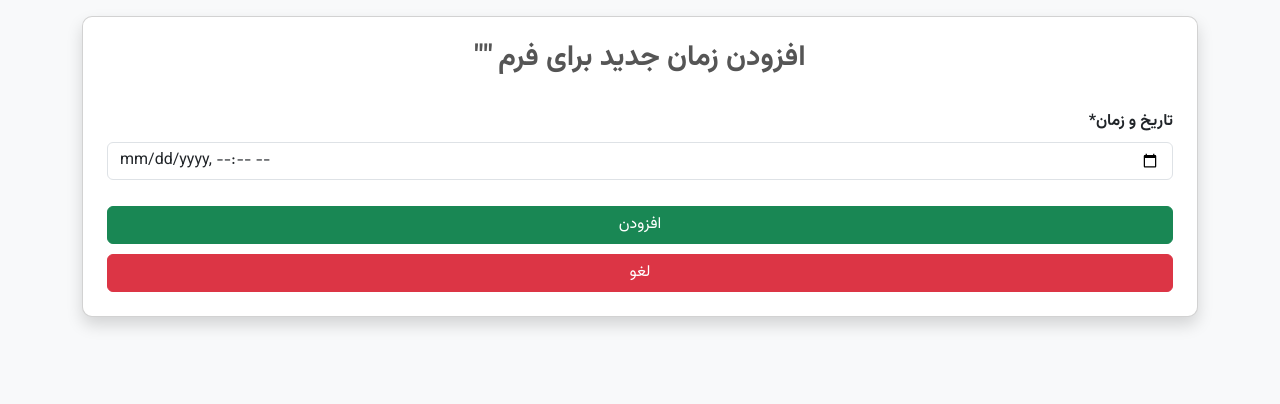
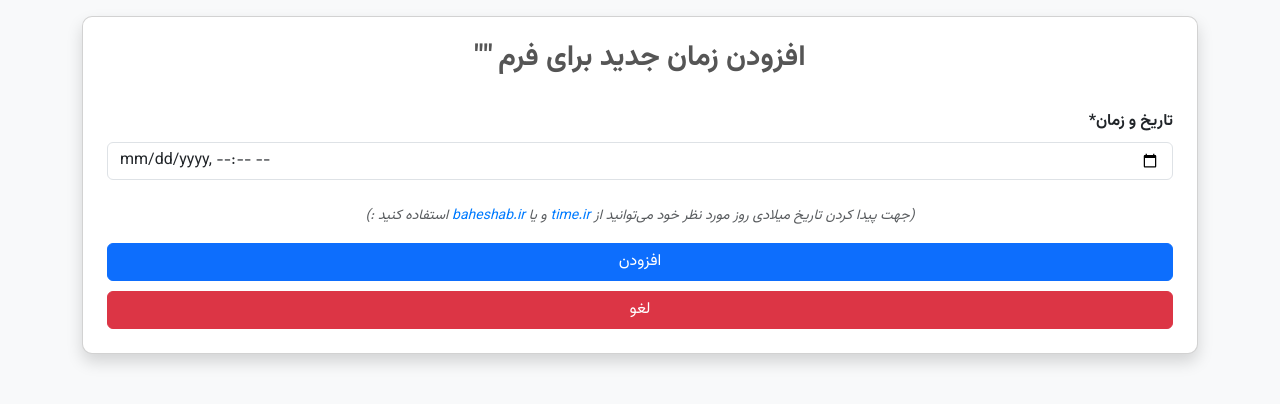
Before and after one commit to amirkhgraphic/MyOnlineForm, a Django app: template form/templates/form/time-slot-create.html in a window 1280 px wide. Shown: the part 56-460 px from the top of the page. Run offline with Django 5.2, Linux system fonts and the light colour scheme; the template is opened without the code that fills it: values that come from a table or form of the project are taken from there, others are empty; parts of the project's set-up code (start-up, migrations or seed data) failed here and were passed over; some libraries are stand-ins or nearby versions.

Commit message:
improve UX: add hint for datetime conversion

```diff
--- a/form/templates/form/time-slot-create.html
+++ b/form/templates/form/time-slot-create.html
@@ -9,7 +9,13 @@
     <form method="post">
         {% csrf_token %}
         {{ form|crispy }}
-        <button type="submit" class="btn btn-success">افزودن</button>
+        <p class="small text-center text-muted fst-italic">(جهت پیدا کردن تاریخ میلادی روز مورد نظر خود می‌توانید از
+            <a href="https://www.time.ir/" target="_blank">time.ir</a>
+            و یا
+            <a href="https://www.bahesab.ir/time/conversion/" target="_blank">baheshab.ir</a>
+            استفاده کنید :)
+        </p>
+        <button type="submit" class="btn btn-primary">افزودن</button>
         <a href="{% url 'form:detail' obj.slug %}" class="btn btn-danger">لغو</a>
     </form>
 </div>
```
Also changed, not shown: form/templates/form/time-slots-create.html (+6 -1 lines).
